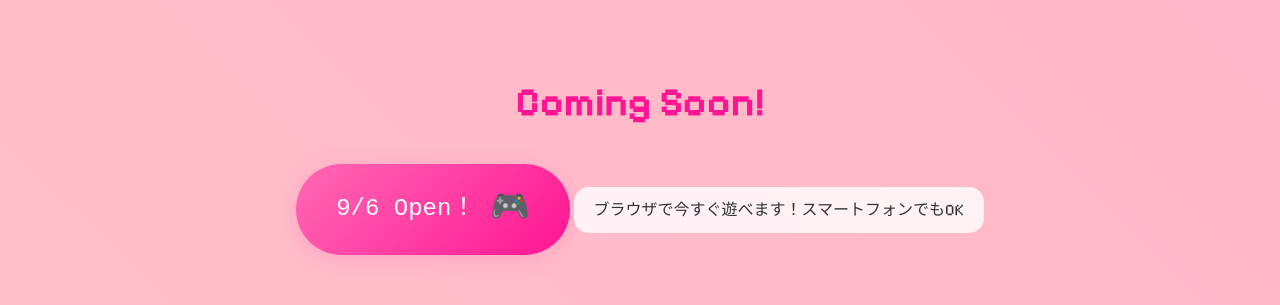
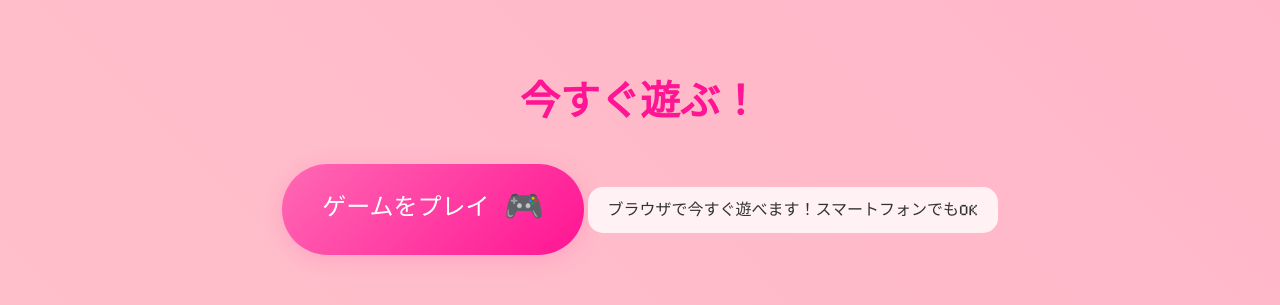
Before and after one commit to kikutaro/kiasaga, a plain HTML site: page index.html in a window 1280 px wide. Shown: the part 810-1115 px from the top of the page. Drawn offline with Linux system fonts and the light colour scheme; a web font is replaced by a local one.

Commit message:
open play game

```diff
--- a/index.html
+++ b/index.html
@@ -58,9 +58,9 @@
     <!-- Play Game Section -->
     <section id="play" class="play-section">
         <div class="container">
-            <h2 data-ja="Coming Soon!" data-en="Coming Soon!">Coming Soon</h2>
-            <a href="#" class="play-button">
-                <span data-ja="9/6 Open！" data-en="Play Game">9/6 Open！</span>
+            <h2 data-ja="今すぐ遊ぶ！" data-en="Play Now!">今すぐ遊ぶ！</h2>
+            <a href="https://game.kiasaga.love/" class="play-button">
+                <span data-ja="ゲームをプレイ" data-en="Play Game">ゲームをプレイ</span>
                 <span class="play-icon">🎮</span>
             </a>
             <p class="play-description" data-ja="ブラウザで今すぐ遊べます！スマートフォンでもOK" data-en="Play instantly in your browser! Mobile-friendly">ブラウザで今すぐ遊べます！スマートフォンでもOK</p>
```
